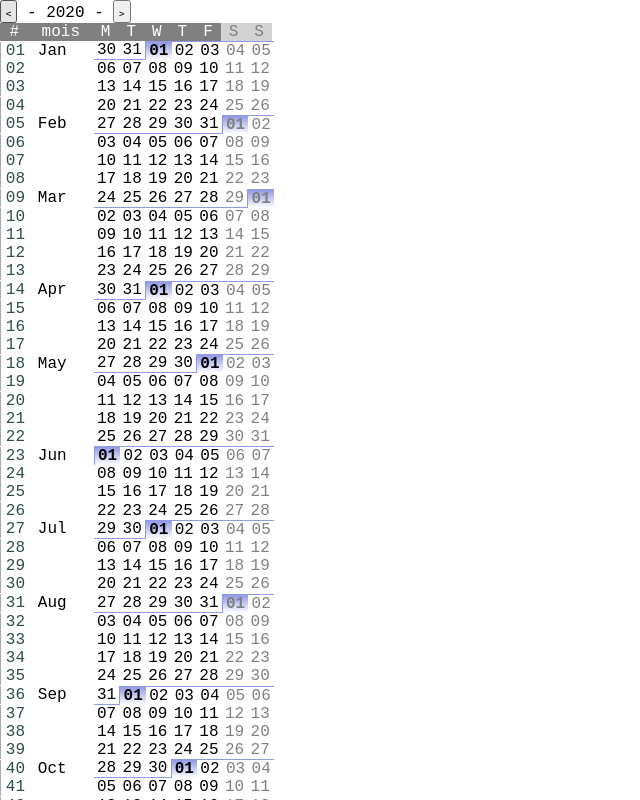
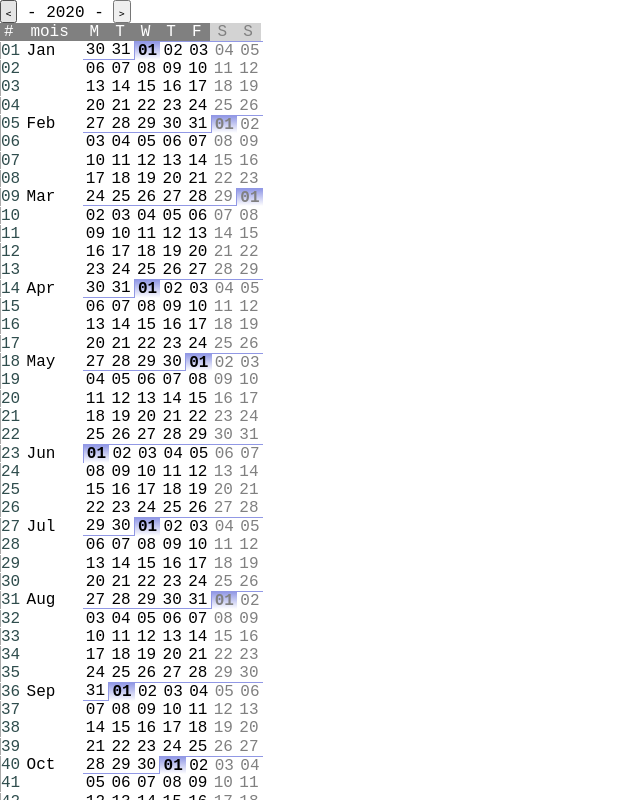
Before and after one commit to tisseurdetoile/compactcalendarvue3, a Vue app: page / in a window 1280 px wide. Shown: the top 800 px of the page, without its empty margins (0-640 px from the left). Built offline with nearby package versions, Linux system fonts and the light colour scheme.

Commit message:
feat(day): Li Day are now square

```diff
--- a/src/components/CompactCalendar.vue
+++ b/src/components/CompactCalendar.vue
@@ -36,6 +36,7 @@ li {
   display: inline;
   text-align: center;
   vertical-align: middle;
+  height: 1.1em;
 }
 
 li:nth-child(10n):after {
@@ -61,7 +62,7 @@ li.hday:nth-child(10n-2) {
 .hweek,
 .week {
   display: inline-block;
-  width: 1.8em;
+  width: 1.1em;
 }
 
 .hmonth,
```
